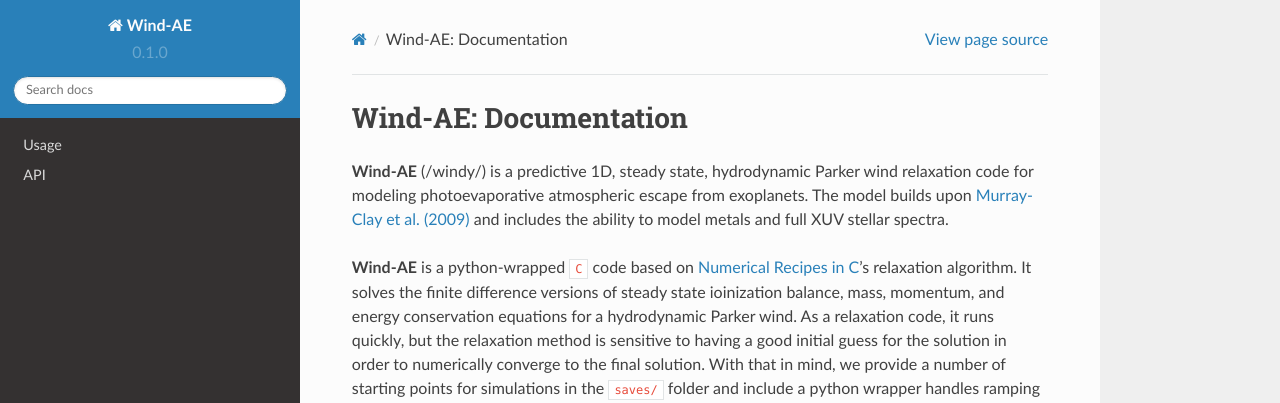
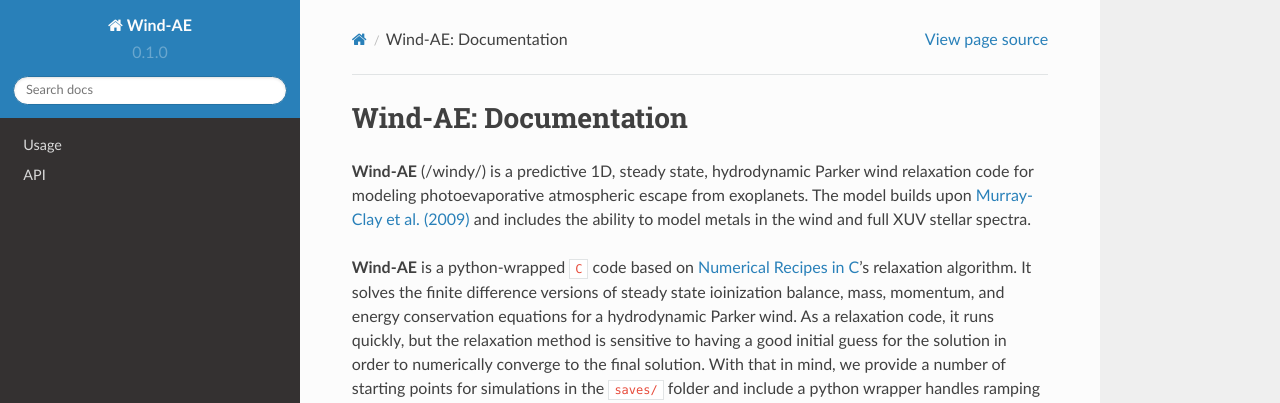
Before and after one commit to mibroome/wind-ae_docs, a Sphinx documentation site: the page built from docs/source/index.rst, in a window 1280 px wide and 988 px high. Shown: the top 403 px of the window. Built offline with Sphinx 7.4.7 and the Read the Docs theme 2.0.0, drawn with Linux system fonts in a browser that asks for light colours.

Commit message:
Update index.rst

```diff
--- a/docs/source/index.rst
+++ b/docs/source/index.rst
@@ -1,7 +1,7 @@
 Wind-AE: Documentation
 ===================================
 
-**Wind-AE** (/windy/) is a predictive 1D, steady state, hydrodynamic Parker wind relaxation code for modeling photoevaporative atmospheric escape from exoplanets. The model builds upon `Murray-Clay et al. (2009)`_ and includes the ability to model metals and full XUV stellar spectra.
+**Wind-AE** (/windy/) is a predictive 1D, steady state, hydrodynamic Parker wind relaxation code for modeling photoevaporative atmospheric escape from exoplanets. The model builds upon `Murray-Clay et al. (2009)`_ and includes the ability to model metals in the wind and full XUV stellar spectra.
 
 .. _Murray-Clay et al. (2009): https://ui.adsabs.harvard.edu/abs/2009ApJ...693...23M/abstract
 
```
